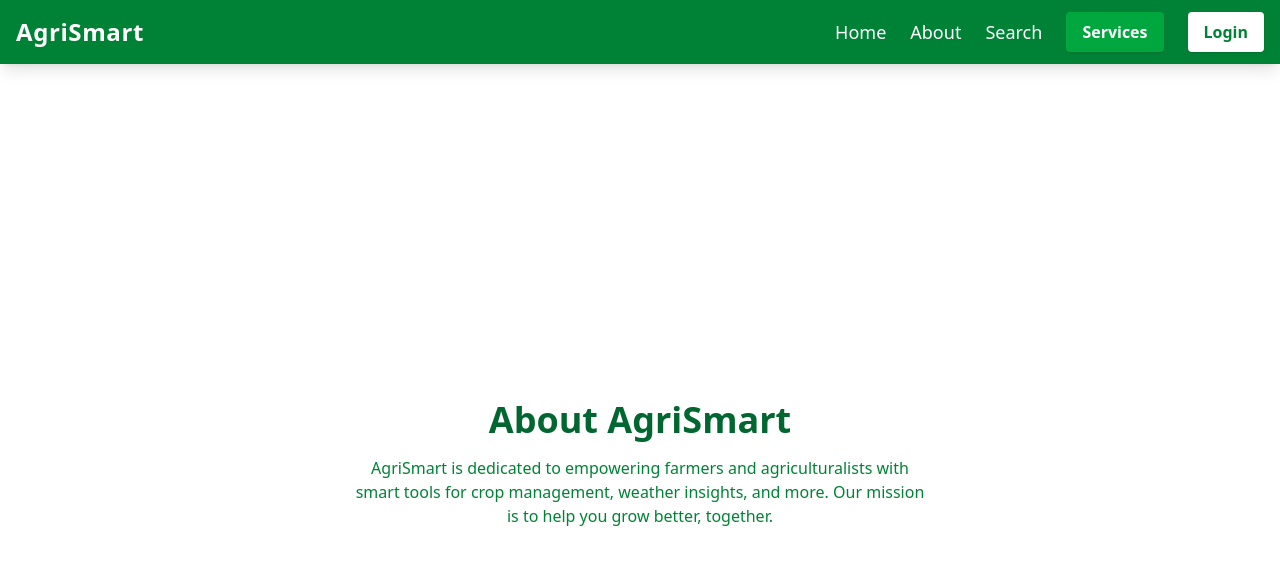
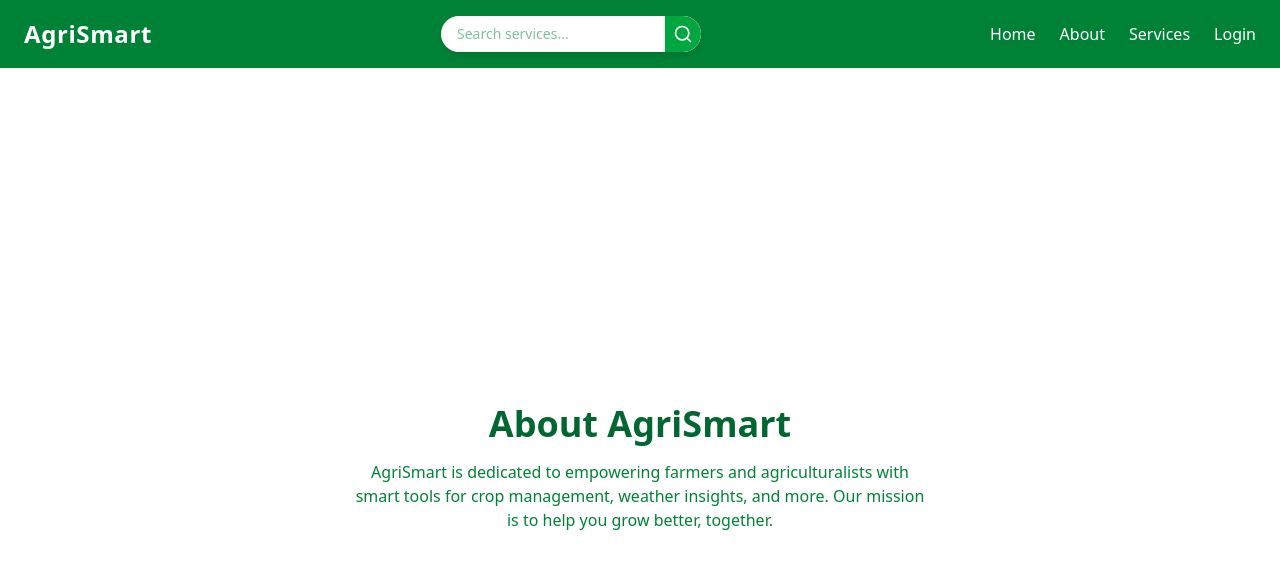
Before and after one commit to Ezekiel-Lokeru/AgriSmart, a React (Vite) app in the folder client/: page /about in a window 1280 px wide. Shown: the top 568 px of the page. Built offline with nearby package versions, Linux system fonts and the light colour scheme; no server answers.

Commit message:
Navbar updated

```diff
--- a/client/src/components/Navbar.jsx
+++ b/client/src/components/Navbar.jsx
@@ -1,22 +1,67 @@
-import React from 'react';
-import { Link } from 'react-router-dom';
+import React, { useState } from "react";
+import { Search } from "lucide-react";
+import { useNavigate } from "react-router-dom";
+
+const services = [
+  { title: "Crop Management", path: "/services#crop" },
+  { title: "Disease & Pest Diagnosis", path: "/services#diagnosis" },
+  { title: "Weather Forecasts", path: "/services#weather" },
+  { title: "Profile & Farm Records", path: "/services#profile" },
+  { title: "Smart Search", path: "/services#smart" },
+  { title: "Admin Dashboard", path: "/services#admin" },
+  { title: "About", path: "/about" },
+];
 
 export default function Navbar() {
+  const [query, setQuery] = useState("");
+  const navigate = useNavigate();
+
+  const handleSearch = (e) => {
+    e.preventDefault();
+    if (!query.trim()) return;
+
+    // Find a matching service or page
+    const match = services.find((s) =>
+      s.title.toLowerCase().includes(query.toLowerCase())
+    );
+
+    if (match) {
+      navigate(match.path);
+    } else {
+      navigate(`/search?query=${encodeURIComponent(query)}`);
+    }
+    setQuery("");
+  };
+
   return (
-    <nav className="bg-green-700 shadow-lg sticky top-0 z-50">
-      <div className="max-w-7xl mx-auto px-4">
-        <div className="flex justify-between items-center h-16">
-          <div className="flex items-center gap-3">
-            <Link to="/" className="text-white text-2xl font-bold tracking-wide hover:text-green-200 transition">AgriSmart</Link>
-          </div>
-          <div className="flex items-center gap-6">
-            <Link to="/" className="text-white text-lg font-medium hover:text-green-200 transition">Home</Link>
-            <Link to="/about" className="text-white text-lg font-medium hover:text-green-200 transition">About</Link>
-            <Link to="/search" className="text-white text-lg font-medium hover:text-green-200 transition">Search</Link>
-            <Link to="/services" className="bg-green-600 text-white px-4 py-2 rounded font-semibold shadow hover:bg-green-700 transition">Services</Link>
-            <Link to="/login" className="bg-white text-green-700 px-4 py-2 rounded font-semibold shadow hover:bg-green-100 transition">Login</Link>
-          </div>
-        </div>
+    <nav className="bg-green-700 text-white px-6 py-4 flex justify-between items-center shadow-md">
+      {/* Left side: Logo */}
+      <div className="text-2xl font-bold tracking-wide cursor-pointer">AgriSmart</div>
+
+       <form
+        onSubmit={handleSearch}
+        className="relative flex items-center bg-white rounded-full shadow-md overflow-hidden"
+      >
+        <input
+          type="text"
+          value={query}
+          onChange={(e) => setQuery(e.target.value)}
+          placeholder="Search services..."
+          className="px-4 py-2 text-sm text-green-700 focus:outline-none w-40 md:w-56"
+        />
+        <button
+          type="submit"
+          className="bg-green-600 hover:bg-green-700 transition p-2 rounded-r-full"
+        >
+          <Search className="w-5 h-5 text-white" />
+        </button>
+      </form>
+
+      <div className="hidden md:flex space-x-6 font-medium">
+        <a href="/" className="hover:text-green-200 transition">Home</a>
+        <a href="/about" className="hover:text-green-200 transition">About</a>
+        <a href="/services" className="hover:text-green-200 transition">Services</a>
+        <a href="/login" className="hover:text-green-200 transition">Login</a>
       </div>
     </nav>
   );
```
